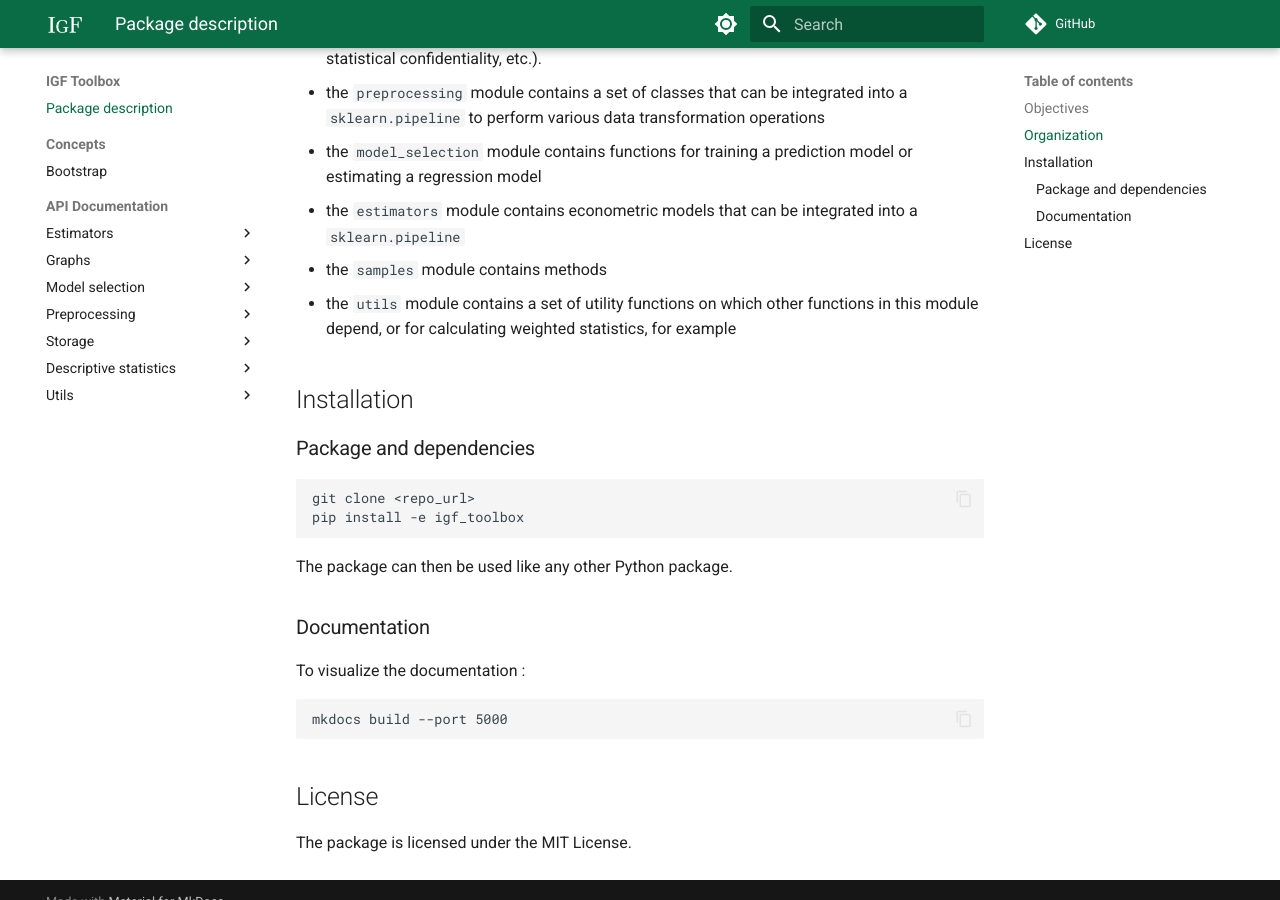
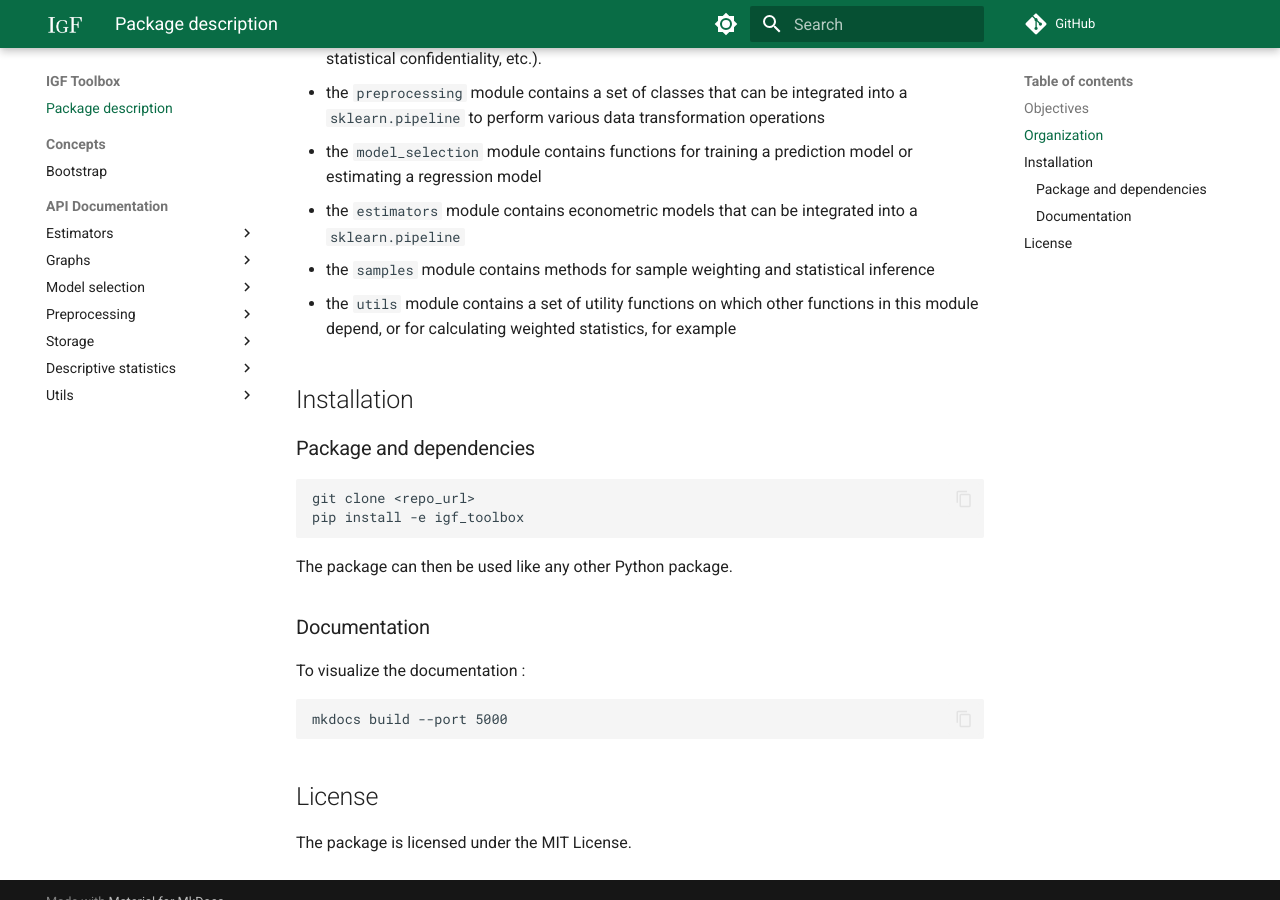
Before and after one commit to IGF-PSD/igf_toolbox, an MkDocs documentation site: the page built from docs/index.md, in a window 1280 px wide and 900 px high, scrolled down 562 px. Built offline with MkDocs 1.6.1 and Material for MkDocs 9.7.7, drawn with Linux system fonts in a browser that asks for light colours; comment, search, counter and statistics services are not loaded.

Commit message:
(add) samples

```diff
--- a/docs/index.md
+++ b/docs/index.md
@@ -17,7 +17,7 @@ The repository is organized as follow :
 - the `preprocessing` module contains a set of classes that can be integrated into a `sklearn.pipeline` to perform various data transformation operations
 - the `model_selection` module contains functions for training a prediction model or estimating a regression model
 - the `estimators` module contains  econometric models that can be integrated into a `sklearn.pipeline`
-- the `samples` module contains methods
+- the `samples` module contains methods for sample weighting and statistical inference
 - the `utils` module contains  a set of utility functions on which other functions in this module depend, or for calculating weighted statistics, for example
 
 ## Installation
```
